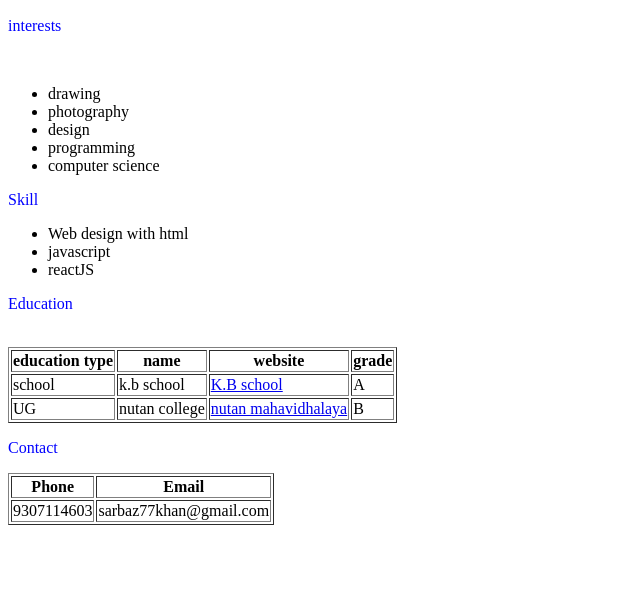
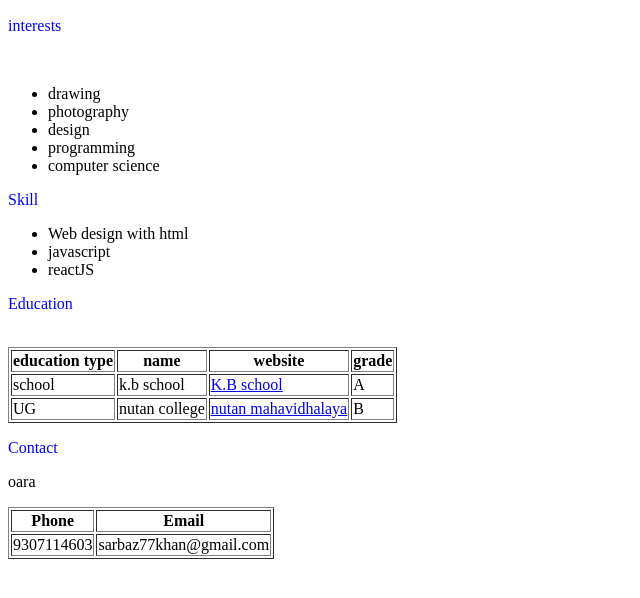
Before and after one commit to pathan-arbaj/git-neew, a plain HTML site: page assignment-1.html in a window 1280 px wide. Shown: the part 202-800 px from the top of the page, without its empty margins (0-640 px from the left). Drawn offline with Linux system fonts and the light colour scheme.

Commit message:
second commit

```diff
--- a/assignment-1.html
+++ b/assignment-1.html
@@ -48,6 +48,7 @@
     </tr>
 </table>
     <p style="color: blue;">Contact</p>
+    <p>oara</p>
 
     <table border="1">
         <tr>
```
